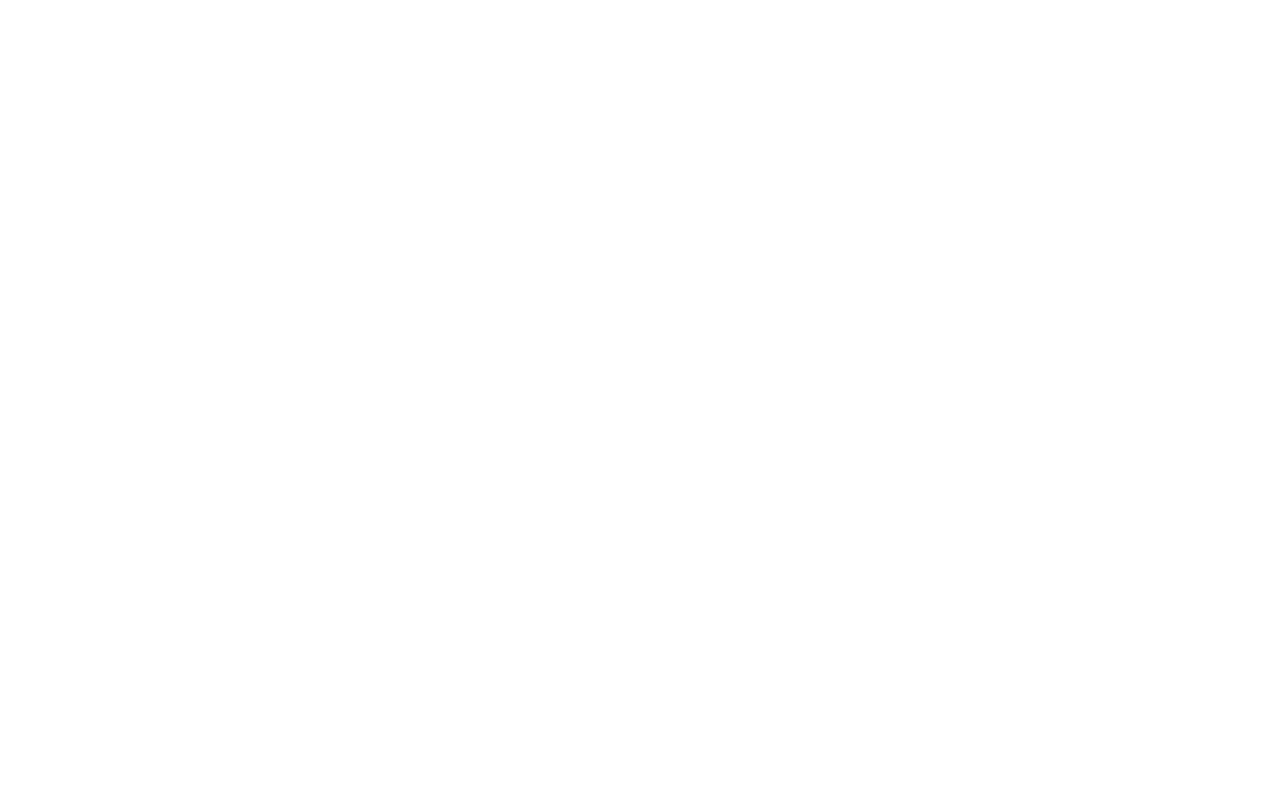
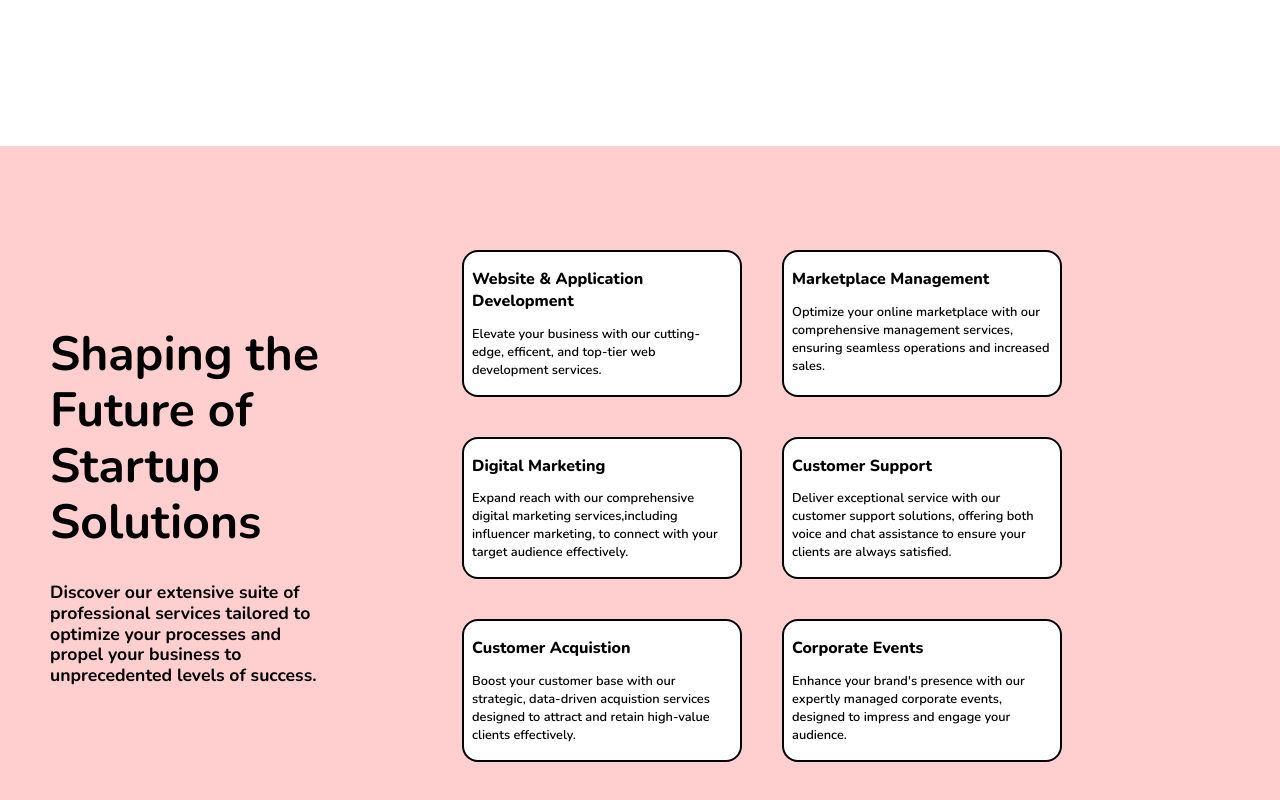
Before and after one commit to Eshashukla11/reactFrontend, a React (Vite) app: page / in a window 1280 px wide. Shown: the part 1466-2266 px from the top of the page. Before the commit the page ends 1612 px from the top, so only its background shows below. Built offline with nearby package versions, Linux system fonts and the light colour scheme.

Commit message:
chores:created section-3

```diff
--- a/src/App.jsx
+++ b/src/App.jsx
@@ -1,7 +1,34 @@
 import React from "react";
 import Navbar from "./components/Navbar.jsx";
+import Card from "./components/Card.jsx";
 
 function App() {
+  const data = [
+    {
+      heading: "Website & Application Development",
+      desc: " Elevate your business with our cutting-edge, efficent, and top-tier web development services.",
+    },
+    {
+      heading: "Marketplace Management",
+      desc: "  Optimize your online marketplace with our comprehensive management services, ensuring seamless operations and increased sales.",
+    },
+    {
+      heading: "Digital Marketing",
+      desc: " Expand reach with our comprehensive digital marketing services,including influencer marketing, to connect with your target audience effectively.",
+    },
+    {
+      heading: "Customer Support",
+      desc: " Deliver exceptional service with our customer support solutions, offering both voice and chat assistance to ensure your clients are always satisfied.",
+    },
+    {
+      heading: "Customer Acquistion",
+      desc: " Boost your customer base with our strategic, data-driven acquistion services designed to attract and retain high-value clients effectively.",
+    },
+    {
+      heading: "Corporate Events",
+      desc: " Enhance your brand's presence with our expertly managed corporate events, designed to impress and engage your audience.",
+    },
+  ];
   return (
     <div>
       <Navbar />
@@ -45,6 +72,115 @@
           </div>
         </div>
       </div>
+      {/* section-2 end */}
+
+      {/* section-3 */}
+      <div className="section-3">
+        <div className="section-3-container">
+          <div className="section-3-wrap-1">
+            <div className="section-3-heading">
+              <p className="section-3-bold-text">
+                Shaping the Future of Startup Solutions
+              </p>
+            </div>
+            <div className="section-3-sub-heading">
+              <p className="section-3-light-text">
+                Discover our extensive suite of professional services tailored
+                to optimize your processes and propel your business to
+                unprecedented levels of success.
+              </p>
+            </div>
+          </div>
+          <div className="section-3-wrap-2">
+            {data.map((item, index) => (
+              <Card data={item} key={index}/>
+            ))}
+            {/* div-1 */}
+            {/* <div className="section-3-card-wrap">
+              <div className="section-3-card-heading">
+                <p className="section-3-text-heading">
+                  Website & Application Development
+                </p>
+              </div>
+              <div className="section-3-card-sub-heading">
+                <p className="section-3-text-sub-heading">
+                  Elevate your business with our cutting-edge, efficent, and
+                  top-tier web development services.
+                </p>
+              </div>
+            </div> */}
+            {/* div-2 */}
+            {/* <div className="section-3-card-wrap">
+              <div className="section-3-card-heading">
+                <p className="section-3-text-heading">
+                  Website & Application Development
+                </p>
+              </div>
+              <div className="section-3-card-sub-heading">
+                <p className="section-3-text-sub-heading">
+                  Elevate your business with our cutting-edge, efficent, and
+                  top-tier web development services.
+                </p>
+              </div>
+            </div> */}
+            {/* div-3 */}
+            {/* <div className="section-3-card-wrap">
+              <div className="section-3-card-heading">
+                <p className="section-3-text-heading">Marketplace Management</p>
+              </div>
+              <div className="section-3-card-sub-heading">
+                <p className="section-3-text-sub-heading">
+                  Elevate your business with our cutting-edge, efficent, and
+                  top-tier web development services.
+                </p>
+              </div>
+            </div> */}
+            {/* div-4 */}
+            {/* <div className="section-3-card-wrap">
+              <div className="section-3-card-heading">
+                <p className="section-3-text-heading">
+                  Website & Application Development
+                </p>
+              </div>
+              <div className="section-3-card-sub-heading">
+                <p className="section-3-text-sub-heading">
+                  Elevate your business with our cutting-edge, efficent, and
+                  top-tier web development services.
+                </p>
+              </div>
+            </div> */}
+            {/* div-5 */}
+            {/* <div className="section-3-card-wrap">
+              <div className="section-3-card-heading">
+                <p className="section-3-text-heading">
+                  Website & Application Development
+                </p>
+              </div>
+              <div className="section-3-card-sub-heading">
+                <p className="section-3-text-sub-heading">
+                  Elevate your business with our cutting-edge, efficent, and
+                  top-tier web development services.
+                </p>
+              </div>
+            </div> */}
+            {/* div-6 */}
+            {/* <div className="section-3-card-wrap">
+              <div className="section-3-card-heading">
+                <p className="section-3-text-heading">
+                  Website & Application Development
+                </p>
+              </div>
+              <div className="section-3-card-sub-heading">
+                <p className="section-3-text-sub-heading">
+                  Elevate your business with our cutting-edge, efficent, and
+                  top-tier web development services.
+                </p>
+              </div>
+            </div> */}
+            {/* div-end */}
+          </div>
+        </div>
+      </div>
     </div>
   );
 }
--- /dev/null
+++ b/src/components/Card.jsx
@@ -0,0 +1,20 @@
+import React from 'react'
+
+function Card({data}) {
+  return (
+    <div className="section-3-card-wrap">
+      <div className="section-3-card-heading">
+        <p className="section-3-text-heading">
+         {data.heading}
+        </p>
+      </div>
+      <div className="section-3-card-sub-heading">
+        <p className="section-3-text-sub-heading">
+          {data.desc}
+        </p>
+      </div>
+    </div>
+  );
+}
+
+export default Card
--- a/src/index.css
+++ b/src/index.css
@@ -1,4 +1,4 @@
-@import url('https://fonts.googleapis.com/css2?family=Nunito:ital,wght@0,200..1000;1,200..1000&display=swap');
+@import url("https://fonts.googleapis.com/css2?family=Nunito:ital,wght@0,200..1000;1,200..1000&display=swap");
 
 * {
   margin: 0;
@@ -105,7 +105,7 @@
   text-align: center;
   width: 80%;
   margin: 0 auto;
-  font-weight:bold;
+  font-weight: bold;
 }
 .section-2-wrap-2 {
   /* border: 1px solid blue; */
@@ -115,94 +115,176 @@
   text-align: center;
   width: 95%;
   margin: 0 auto;
-  font-weight:600;
+  font-weight: 600;
 }
-.section-2-wrap-3{
+.section-2-wrap-3 {
   /* border:1px solid red; */
-    display:flex;
-    align-items:center;
-    justify-content:center;
-    gap:6rem;
+  display: flex;
+  align-items: center;
+  justify-content: center;
+  gap: 6rem;
 }
-.section-2-button-wrap-1{
-    padding-inline:2rem;
-    padding-block:1rem;
-    font-size:2.5rem;
-    border:3px solid black;
+.section-2-button-wrap-1 {
+  padding-inline: 2rem;
+  padding-block: 1rem;
+  font-size: 2.5rem;
+  border: 3px solid black;
   background-color: white;
-    border-radius:1rem;
-    font-weight:700;
-    color:#ff3131;
+  border-radius: 1rem;
+  font-weight: 700;
+  color: #ff3131;
 }
-.section-2-button-wrap-2{
-     padding-inline:2rem;
-    padding-block:1rem;
-    font-size:2.5rem;
-    border:3px solid black;
+.section-2-button-wrap-2 {
+  padding-inline: 2rem;
+  padding-block: 1rem;
+  font-size: 2.5rem;
+  border: 3px solid black;
   background-color: #ff3131;
-    border-radius:1rem;
-    font-weight:700;
-    color:white;
+  border-radius: 1rem;
+  font-weight: 700;
+  color: white;
 }
 /* section-2 end */
 
+/* section-3 */
+.section-3 {
+  width: 100%;
+  height: 90vh;
+  padding-inline: 2.5rem;
+  padding-block: 3.5rem;
+  background-color: #ffcece;
+  display: flex;
+  align-items: center;
+}
+.section-3-container {
+  /* border: 1px solid green; */
+  padding: 10px;
+  display: flex;
+  gap: 3rem;
+  align-items: center;
+}
+.section-3-wrap-1 {
+  /* border: 1px solid purple; */
+  display: flex;
+  flex-direction: column;
+  gap: 2rem;
+  max-width: 30%;
+  /* align-items: end; */
+}
+.section-3-heading {
+  /* border: 1px solid blue; */
+  /* width: 65%; */
+
+}
+.section-3-sub-heading {
+  /* border: 1px solid orange; */
+  /* width: 60%; */
+}
+.section-3-bold-text {
+  font-size: 3rem;
+  font-weight: 700;
+  /* width:55%; */
+  line-height: 3.5rem;
+}
+.section-3-light-text {
+  font-size: 1.1rem;
+  font-weight: 700;
+  width:80%;
+  line-height: 1.3rem;
+}
+.section-3-wrap-2 {
+  /* border: 1px solid red; */
+  padding: 10px;
+  display: grid;
+  grid-template-columns: 280px 280px;
+  gap: 2.5rem;
+}
+.section-3-card-wrap {
+  display: flex;
+  flex-direction: column;
+  gap: 0.8rem;
+  border: 2px solid black;
+  border-radius: 1rem;
+  padding-inline: 0.5rem;
+  padding-block: 1rem;
+  background-color: white;
+}
+.section-3-card-heading {
+  /* border: 1px solid rgb(198, 44, 70); */
+}
+.section-3-card-sub-heading {
+  /* border: 1px solid greenyellow; */
+}
+.section-3-text-heading {
+  font-size: 1rem;
+  font-weight: 800;
+}
+.section-3-text-sub-heading {
+  font-size: 0.8rem;
+  font-weight: 600;
+}
+
 /* media query */
 
-@media screen and (max-width:768px) {
-    .section-1{
-        flex-direction:column;
-        height:100%;
+@media screen and (max-width: 768px) {
+  /* section-1 */
+  .section-1 {
+    flex-direction: column;
+    height: 100%;
   }
-    .hero-text{
-        font-size:3rem;
+  .hero-text {
+    font-size: 3rem;
   }
-    .para-tag{
+  .para-tag {
     font-size: 1rem;
-       width:100%;
-       text-align:center;
+    width: 100%;
+    text-align: center;
   }
-   .section-2-heading{
-    font-size:1.2rem;
-    width:100%;
+  /* section-1 end */
+  /* section-2 */
+  .section-2-heading {
+    font-size: 1.2rem;
+    width: 100%;
   }
-   .section-2-button-wrap-1{
-    font-size:1.2rem;
+  .section-2-button-wrap-1 {
+    font-size: 1.2rem;
   }
-   .section-2-button-wrap-2{
-    font-size:1.2rem;
+  .section-2-button-wrap-2 {
+    font-size: 1.2rem;
   }
-   .section-2-wrap-3{
-    flex-direction:column;
-    gap:1.5rem;
+  .section-2-wrap-3 {
+    flex-direction: column;
+    gap: 1.5rem;
   }
-   .section-2-container{
+  .section-2-container {
     max-width: 100%;
-gap:2rem;
+    gap: 2rem;
   }
-   .section-2-sub-heading{
-    width:100%;
-    font-size:1rem;
+  .section-2-sub-heading {
+    width: 100%;
+    font-size: 1rem;
   }
-   .section-2{
-    padding-inline:10px;
-    padding-block:20px;
+  .section-2 {
+    padding-inline: 10px;
+    padding-block: 20px;
+  }
+  /* section-2 end */
+}
+@media screen and (min-width: 768px) {
+  .section-2-heading {
+    font-size: 2.3rem;
+  }
+  .section-2-sub-heading {
+    font-size: 1.5rem;
+  }
+  .section-2-wrap-3 {
+    flex-direction: row;
+    gap: 3rem;
+  }
+  .section-2-button-wrap-1 {
+    font-size: 1.8rem;
+  }
+  .section-2-button-wrap-2 {
+    font-size: 1.8rem;
   }
 }
-@media screen and (min-width:768px){
-.section-2-heading{
-    font-size:2.3rem;
-}
-.section-2-sub-heading{
-    font-size:1.5rem;
-}
-.section-2-wrap-3{
-    flex-direction:row;
-    gap:3rem;
-}
- .section-2-button-wrap-1{
-    font-size:1.8rem;
-   }
-   .section-2-button-wrap-2{
-    font-size:1.8rem;
-   }
-}
```
Lines whose indentation alone changed are shown as unchanged.
